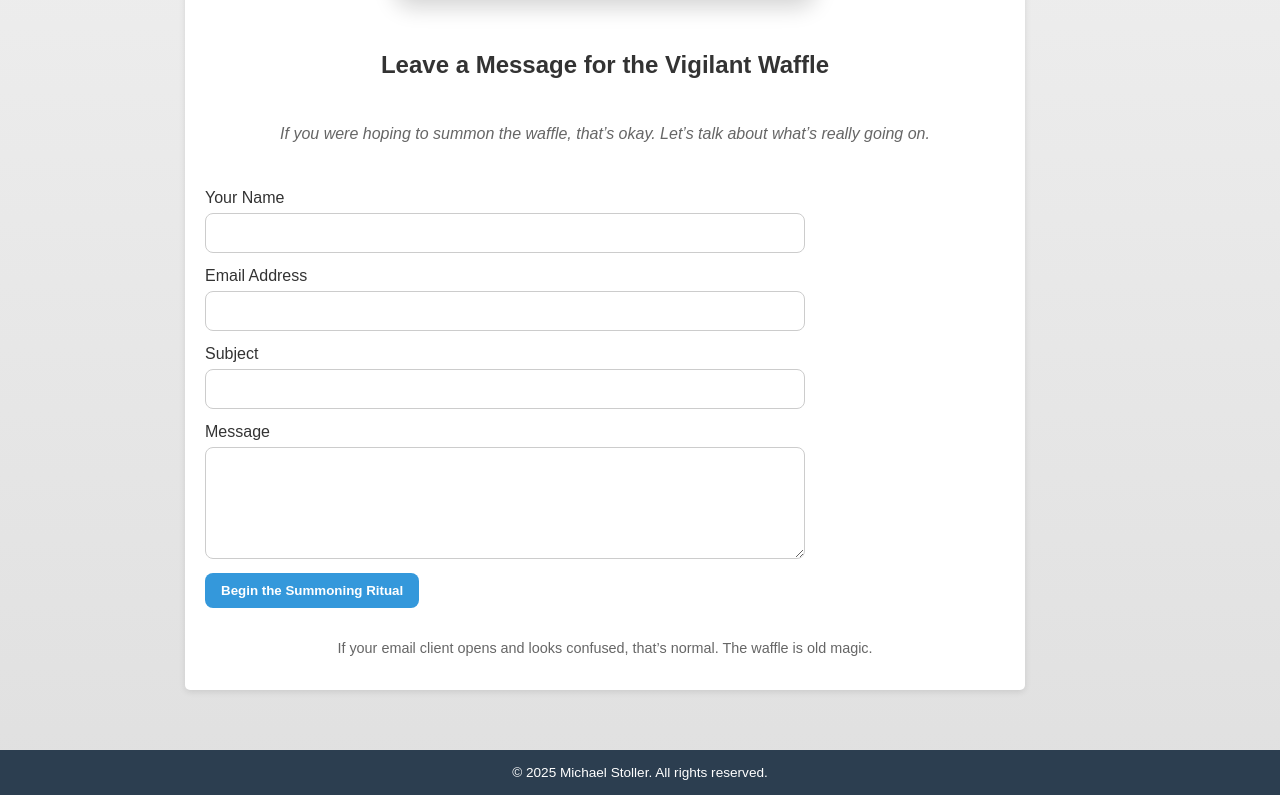
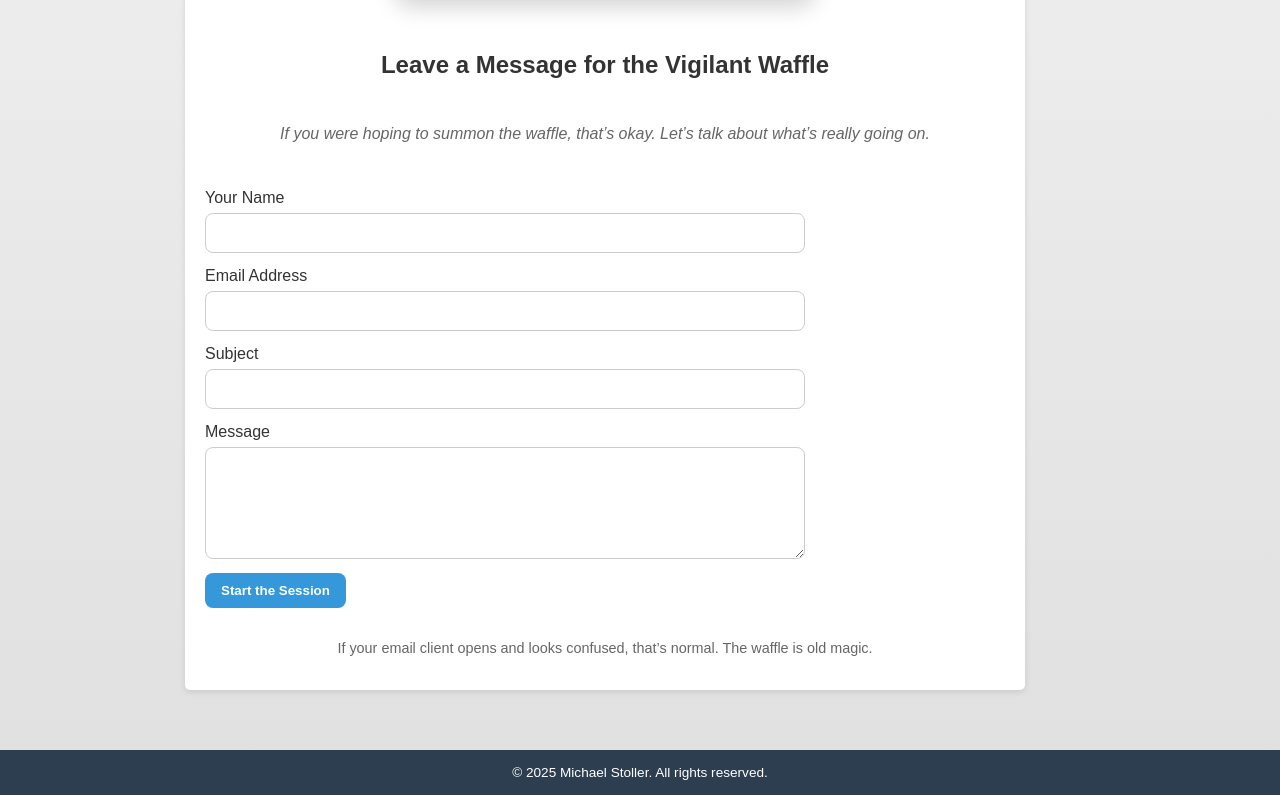
Before and after one commit to micsto7893/vigilant-waffle, a plain HTML site: page contact.html in a window 1280 px wide. Shown: the part 486-1281 px from the top of the page. Drawn offline with Linux system fonts and the light colour scheme.

Commit message:
Update contact.html

```diff
--- a/contact.html
+++ b/contact.html
@@ -64,7 +64,7 @@
         </div>
 
         <div class="form-actions">
-          <input type="submit" value="Begin the Summoning Ritual">
+          <input type="submit" value="Start the Session">
         </div>
       </form>
 
```
